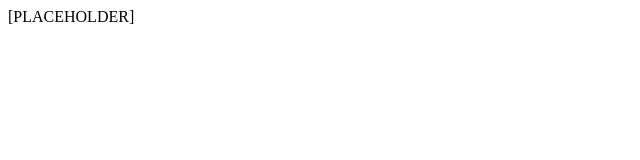
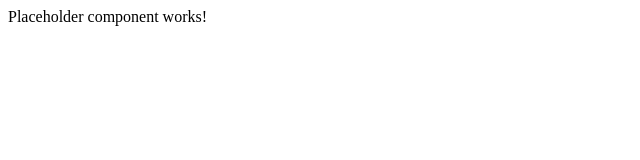
Before and after one commit to TheRobBrennan/grandstack-seed, a React (Create React App) app in the folder app/: page / in a window 1280 px wide. Shown: the top 160 px of the page, without its empty margins (0-640 px from the left). Built offline with nearby package versions, Linux system fonts and the light colour scheme; the HTML template or start-up script is replaced by a standard one.

Commit message:
Added a Placeholder component

```diff
--- a/app/src/App.tsx
+++ b/app/src/App.tsx
@@ -1,4 +1,7 @@
 import React from 'react';
+
+// Components
+import Placeholder from './components/Placeholder';
 
 // Routing
 import { BrowserRouter, Route, Switch } from "react-router-dom";
@@ -27,7 +30,7 @@ function App() {
     <ApolloProvider client={client}>
       <BrowserRouter>
         <Switch>
-          <Route exact path="/" component={() => (<div>[PLACEHOLDER]</div>)} />
+          <Route exact path="/" component={Placeholder} />
         </Switch>
       </BrowserRouter>
     </ApolloProvider>
--- /dev/null
+++ b/app/src/components/Placeholder.tsx
@@ -0,0 +1,9 @@
+import React from 'react';
+
+export const Placeholder = () => {
+  return (
+    <div>Placeholder component works!</div>
+  );
+};
+
+export default Placeholder;
```
